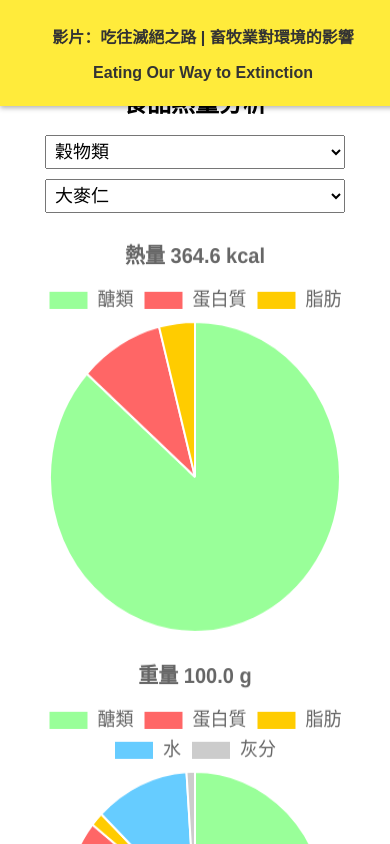
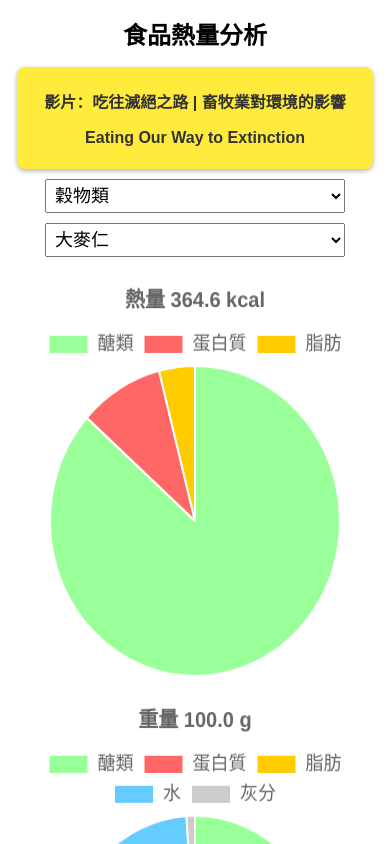
Before and after one commit to Nutrient-Ranking/Calories-Distribution, a plain HTML site: page index.html in a window 390 px wide. Shown: the top 844 px of the page. Drawn offline with nearby package versions, Linux system fonts and the light colour scheme.

Commit message:
Update index.html

```diff
--- a/index.html
+++ b/index.html
@@ -9,35 +9,30 @@
     <style>
         body { font-family: Arial, sans-serif; text-align: center; }
 
-        /* ✅ Fixed message box at the top */
+        /* ✅ Message Box - Now Scrolls with Page */
         #messageBox {
-            position: fixed;
-            top: 0;
-            left: 0;
-            width: 100%;
-            background-color: #ffeb3b;  /* Yellow background */
-            color: #333;  /* Dark text */
+            width: 90%;  /* ✅ Prevents full-width stretching */
+            max-width: 600px;  /* ✅ Limits width to prevent too much spacing */
+            background-color: #ffeb3b;  /* ✅ Yellow background */
+            color: #333;  /* ✅ Dark text for readability */
             text-align: center;
-            padding: 10px 20px;
+            padding: 8px 15px;
             font-size: 18px;
             font-weight: bold;
             cursor: pointer;
             box-shadow: 0px 2px 5px rgba(0, 0, 0, 0.3);
-            z-index: 1000;  /* Ensure it's above other content */
+            margin: 10px auto;  /* ✅ Centers the message box with spacing */
+            border-radius: 8px;  /* ✅ Adds rounded corners */
         }
 
-        /* ✅ Space below the message box so page content isn't hidden */
-        body {
-            padding-top: 60px;  /* Adjust based on message box height */
+        /* ✅ Ensure readability on small screens */
+        @media (max-width: 600px) {
+            #messageBox {
+                font-size: 16px;  /* ✅ Slightly smaller text for mobile */
+                padding: 6px 10px;
+            }
         }
 
-        /* ✅ Reduce font size slightly on small screens */
-        @media (max-width: 600px) {
-            #messageBox {
-                font-size: 16px;
-                padding: 8px;
-            }
-        }
 
         /* ✅ Set a maximum width for the table */
         table {
@@ -118,12 +113,14 @@
     </style>
 </head>
 <body>
-    <!-- Fixed Message Box -->
+
+    <h1 style="font-size: 24px;">食品熱量分析</h1>
+
+    <!-- Scrollable Message Box Below Title -->
     <div id="messageBox" onclick="openMessageLink()">
         <p id="messageLine1"></p>
         <p id="messageLine2"></p>
     </div>
-    <h1 style="font-size: 24px;">食品熱量分析</h1>
 
     <div class="dropdown-container">
         <select id="categorySelect"></select>
@@ -187,7 +184,7 @@
             document.getElementById('messageLine2').textContent = currentMessage["Line 2"];
         }
 
-        // Function to open message link
+        // Function to open message link in a new tab
         function openMessageLink() {
             if (currentMessage["Link"]) {
                 window.open(currentMessage["Link"], '_blank');
```
